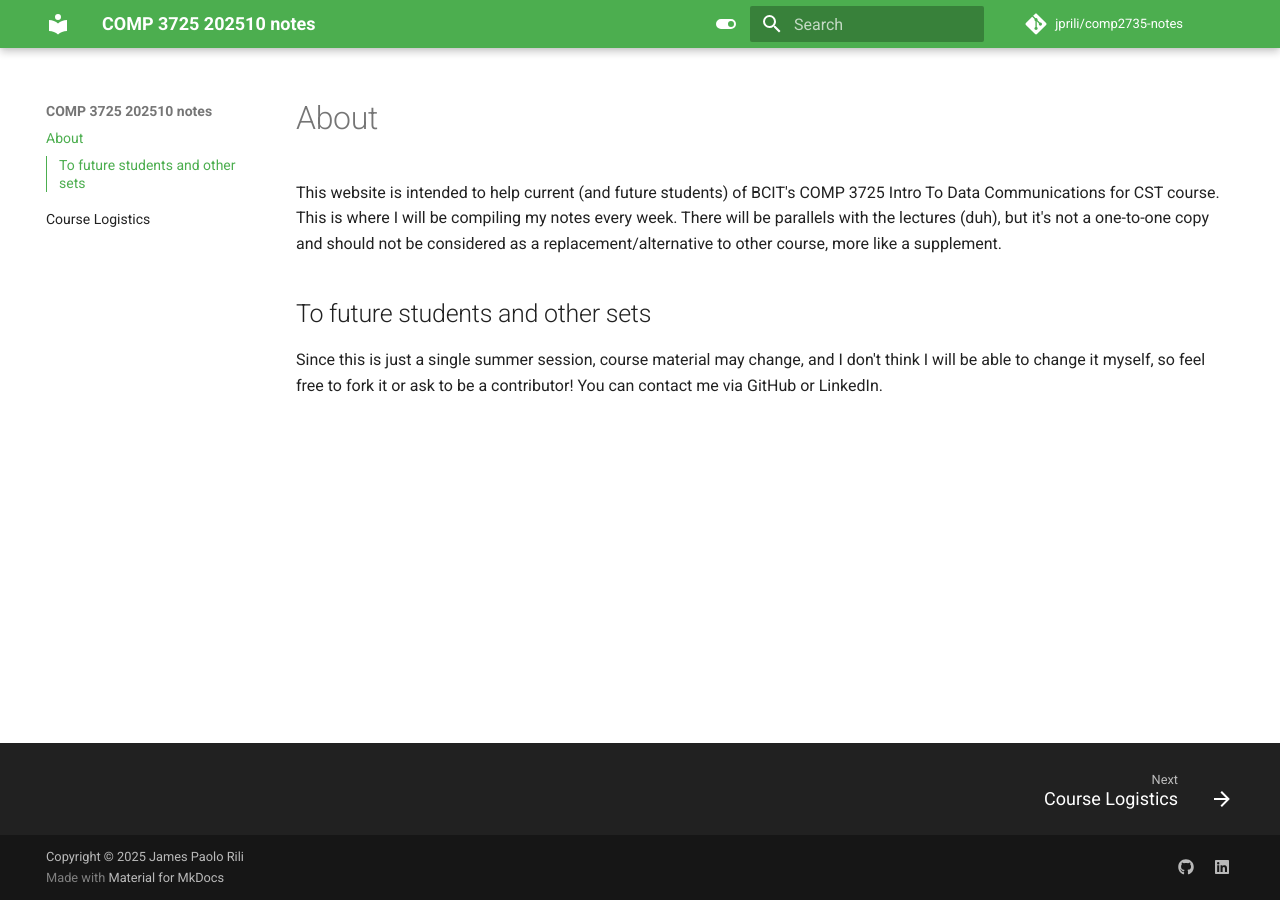
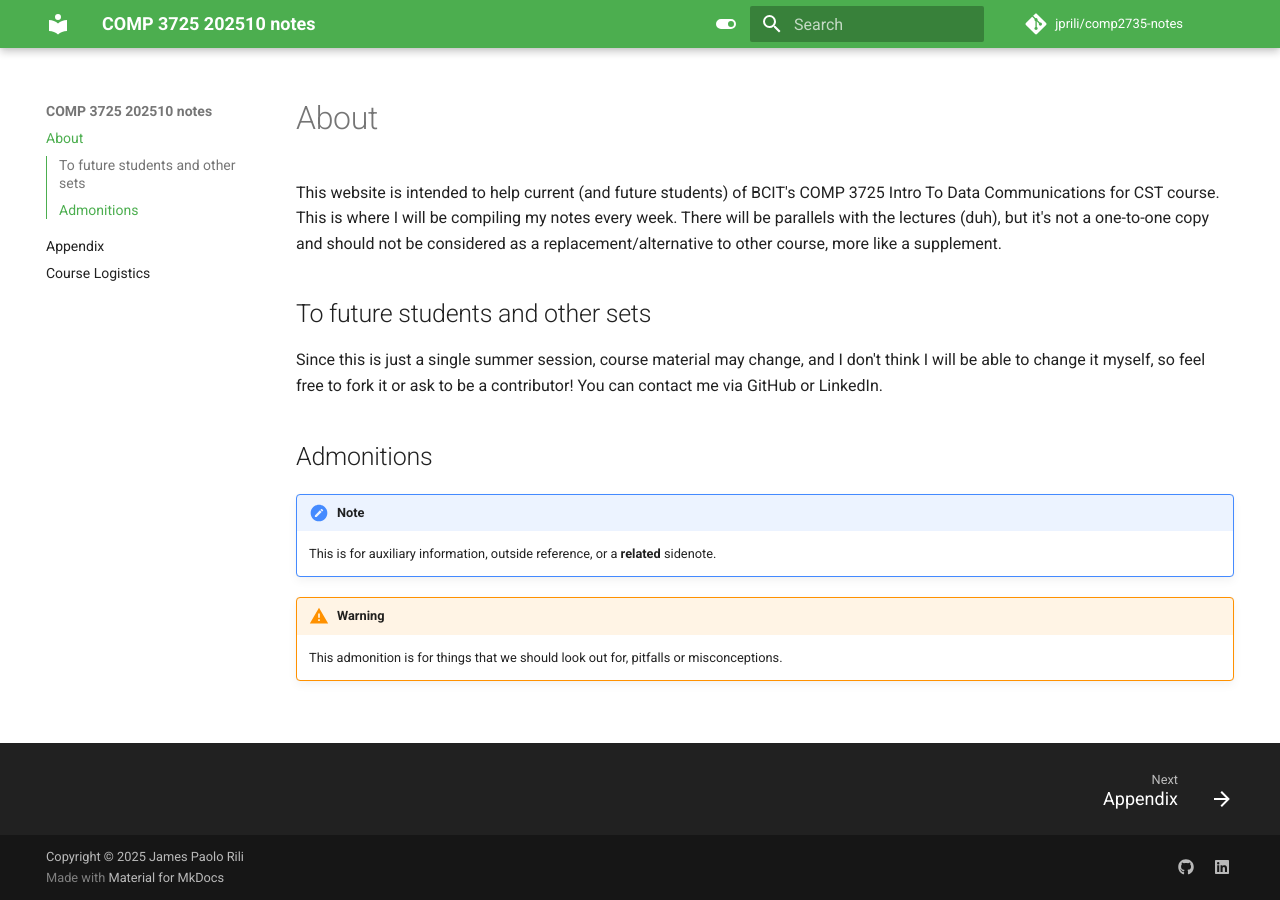
Before and after one commit to jprili/comp3725-notes, an MkDocs documentation site: the page built from docs/index.md, in a window 1280 px wide. Built offline with MkDocs 1.6.1 and Material for MkDocs 9.7.7, drawn with Linux system fonts in a browser that asks for light colours; comment, search, counter and statistics services are not loaded.

Commit message:
add initial info

```diff
--- a/docs/index.md
+++ b/docs/index.md
@@ -9,3 +9,15 @@ but it's not a one-to-one copy and should not be considered as a replacement/alt
 ## To future students and other sets
 
 Since this is just a single summer session, course material may change, and I don't think I will be able to change it myself, so feel free to fork it or ask to be a contributor! You can contact me via GitHub or LinkedIn.
+
+## Admonitions
+
+!!! note Note
+
+    This is for auxiliary information, outside reference,
+    or a **related** sidenote.
+
+!!! warning Warning
+
+    This admonition is for things that we should look out for,
+    pitfalls or misconceptions.
```
Also changed, not shown: docs/appendix.md (added, +38 -0 lines).
